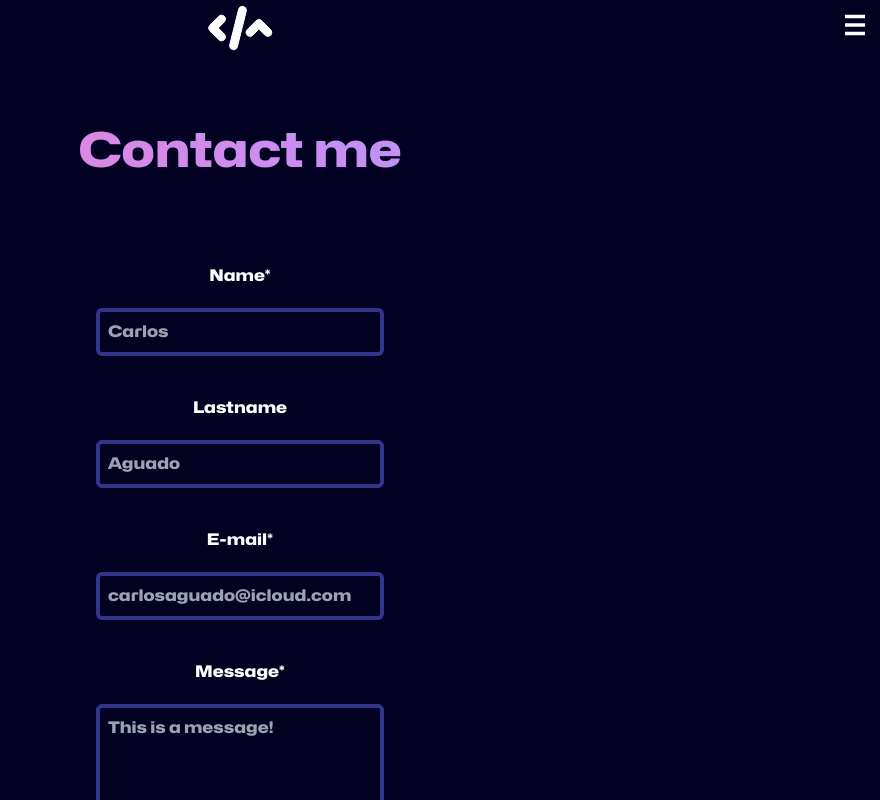
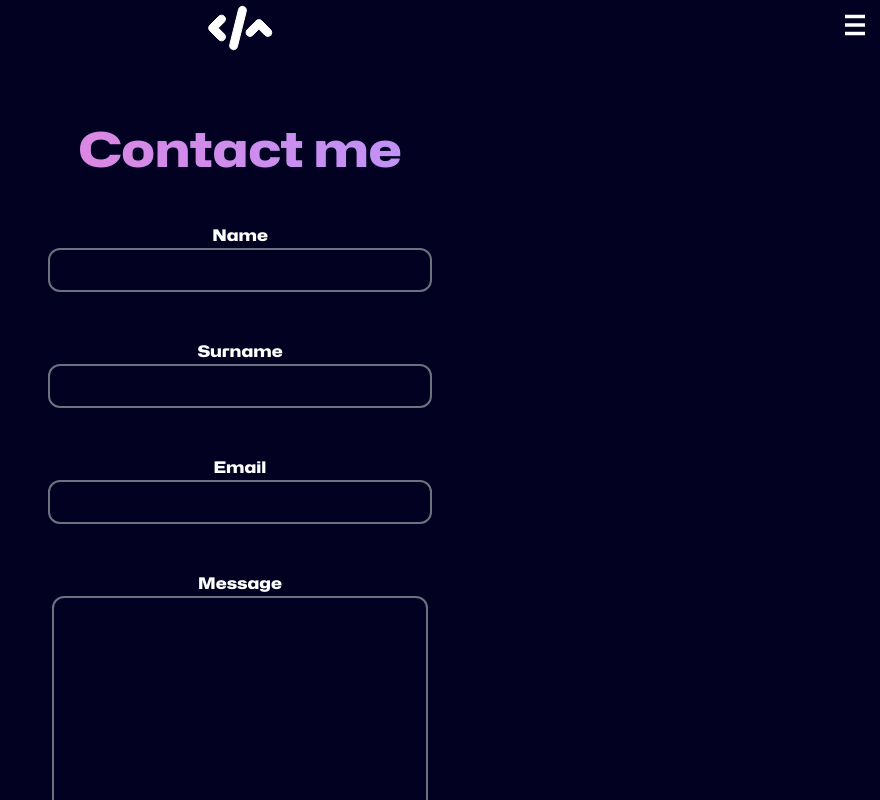
Before and after one commit to carlosaguado04/portfolio-alt, a SvelteKit app: page /contact in a window 1280 px wide. Shown: the top 800 px of the page, without its empty margins (400-1280 px from the left). Built offline with nearby package versions, Linux system fonts and the light colour scheme.

Commit message:
updated contact page with tailwindcss

```diff
--- a/package.json
+++ b/package.json
@@ -12,6 +12,7 @@
 	"devDependencies": {
 		"@sveltejs/adapter-auto": "next",
 		"@sveltejs/kit": "^1.7.2",
+		"@tailwindcss/forms": "^0.5.3",
 		"autoprefixer": "^10.4.7",
 		"eslint": "^8.16.0",
 		"eslint-config-prettier": "^8.3.0",
--- a/src/routes/contact/+page.svelte
+++ b/src/routes/contact/+page.svelte
@@ -2,44 +2,31 @@
 	<h1 class="magic title text-white text-center text-5xl">Contact me</h1>
 
 	<form class="form mt-12 flex flex-col w-screen items-center" action="/">
-		<label class="text-white mt-10" for="name">Name*</label>
+		<label for="name" class="text-white">Name</label>
 		<input
-			class="w-72 bg-transparent mt-5 border-4 border-indigo-500/50 rounded-md p-2 text-white"
 			type="text"
-			name="name"
-			id="name"
-			placeholder="Carlos"
-			required
+			class="form-input rounded-xl bg-transparent text-white border-2 focus:border-purple-100 w-96"
 		/>
-		<label class="text-white mt-10" for="lastname">Lastname</label>
+		<label for="surname" class="text-white mt-12">Surname</label>
 		<input
-			class="w-72 mt-5 bg-transparent border-4 border-indigo-500/50 p-2 rounded-md text-white"
 			type="text"
-			name="lastname"
-			id="lastname"
-			placeholder="Aguado"
+			class="form-input rounded-xl bg-transparent w-96 text-white border-2 focus:border-purple-100"
 		/>
-		<label class="text-white mt-10" for="email">E-mail*</label>
+		<label for="surname" class="text-white mt-12">Email</label>
 		<input
-			class="w-72 bg-transparent mt-5 border-4 border-indigo-500/50 p-2 rounded-md text-white"
 			type="email"
-			name="email"
-			id="email"
-			placeholder="carlosaguado@icloud.com"
-			required
+			class="form-input rounded-xl bg-transparent w-96 text-white border-2 focus:border-purple-100"
 		/>
-		<label class="text-white mt-10" for="message">Message*</label>
+		<label for="message" class="text-white mt-12">Message</label>
 		<textarea
-			class="w-72 bg-transparent mt-5 border-4 border-indigo-500/50 p-2 rounded-md text-white"
 			name="message"
 			id="message"
 			cols="30"
 			rows="10"
-			placeholder="This is a message!"
-			required
+			class="form-textarea bg-transparent text-white border-2 rounded-xl focus:border-purple-100"
 		/>
 		<button
-			class="text-white mt-5 border-4 p-2 rounded-md border-indigo-500/50 hover:bg-indigo-500"
+			class="mt-12 border border-white rounded-xl text-white px-10 hover:bg-purple-100 hover:text-black"
 			type="submit">Submit</button
 		>
 	</form>
--- a/tailwind.config.cjs
+++ b/tailwind.config.cjs
@@ -11,7 +11,7 @@ const config = {
 		}
 	},
 
-	plugins: []
+	plugins: [require('@tailwindcss/forms')]
 };
 
 module.exports = config;
```
Also changed, not shown: 1 other file (tests, documents, lock files or other folders).
